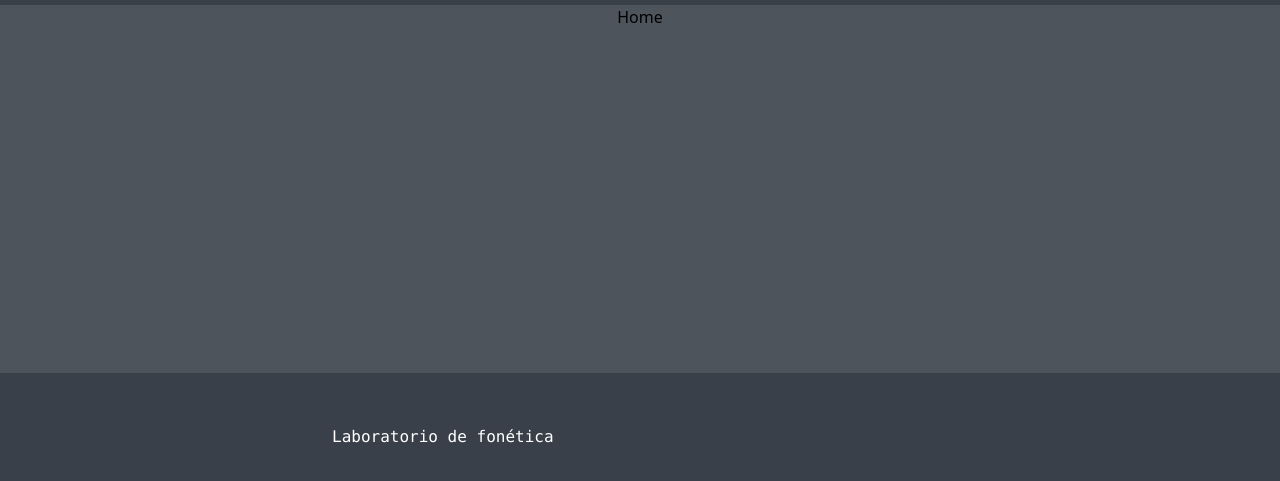
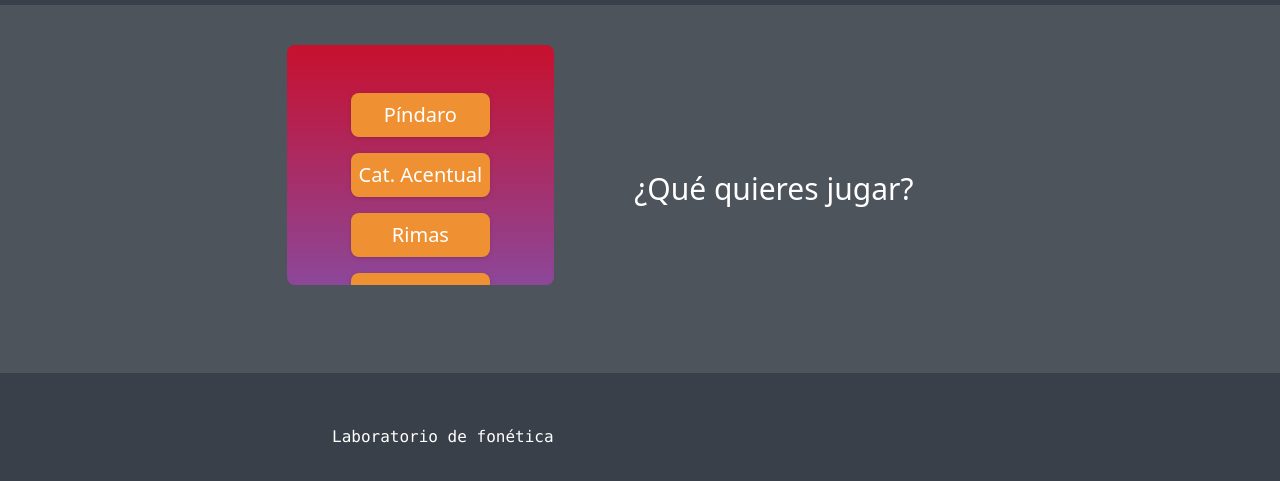
Before and after one commit to Skyrdow/LabFonetica, an Astro site in the folder fonetica/: page /home in a window 1280 px wide. Shown: the part 299-780 px from the top of the page. Built offline with nearby package versions, Linux system fonts and the light colour scheme; Astro itself is replaced by a stand-in of ours.

Commit message:
agregar scroll en home

```diff
--- a/fonetica/src/layouts/Layout.astro
+++ b/fonetica/src/layouts/Layout.astro
@@ -20,7 +20,7 @@ import Footer from '../components/Footer';
 	</head>
 	<body class="min-h-screen flex flex-col">
 		<Header/>
-		<main class="bg-usach-industrial-900 flex flex-auto justify-center">
+		<main class="bg-usach-industrial-900 flex flex-auto py-10 justify-center align-middle">
 			<slot/>
 		</main>
 		<Footer/>
--- a/fonetica/src/pages/home.astro
+++ b/fonetica/src/pages/home.astro
@@ -1,7 +1,22 @@
 ---
+import Boton from "../components/Boton";
+import Carta from "../components/Carta";
 import Layout from "../layouts/Layout.astro";
 ---
 
 <Layout title="Lab.Fonetica">
-  <h1 >Home</h1>
+  <div class="flex flex-row align-middle">
+    <div
+        class="flex flex-col h-60 overflow-y-auto text-5xl px-16 py-10 text-white text-center bg-usach-industrial-100 bg-gradient-to-t from-usach-ultra-1000 to-usach-rouge-1000 rounded-lg [&>button]:"
+      >
+        <Boton label="Píndaro" href="/login" />
+        <Boton label="Cat. Acentual" href="/register" />
+        <Boton label="Rimas" href="/home" />
+        <Boton label="Otro 1" href="/home" />
+        <Boton label="Otro 2" href="/home" />
+    </div>
+    <h1 class="m-auto px-20 text-3xl text-white">
+      ¿Qué quieres jugar?
+    </h1>
+  </div>
 </Layout>
```
